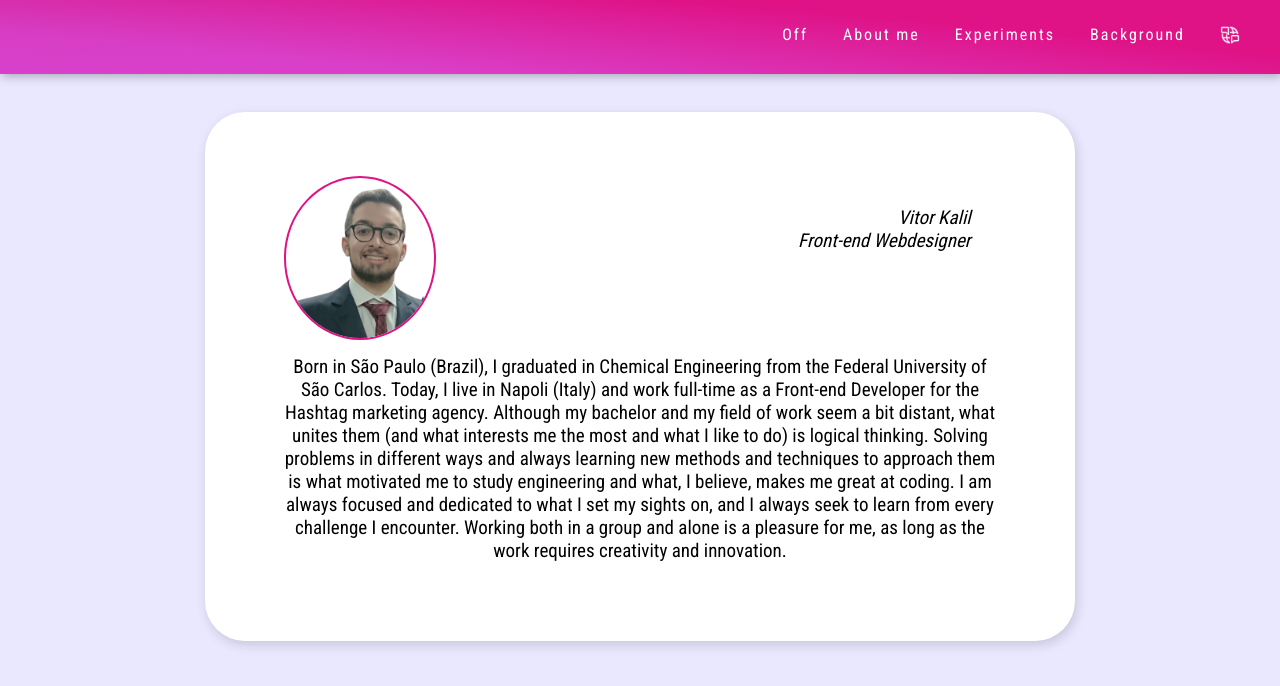
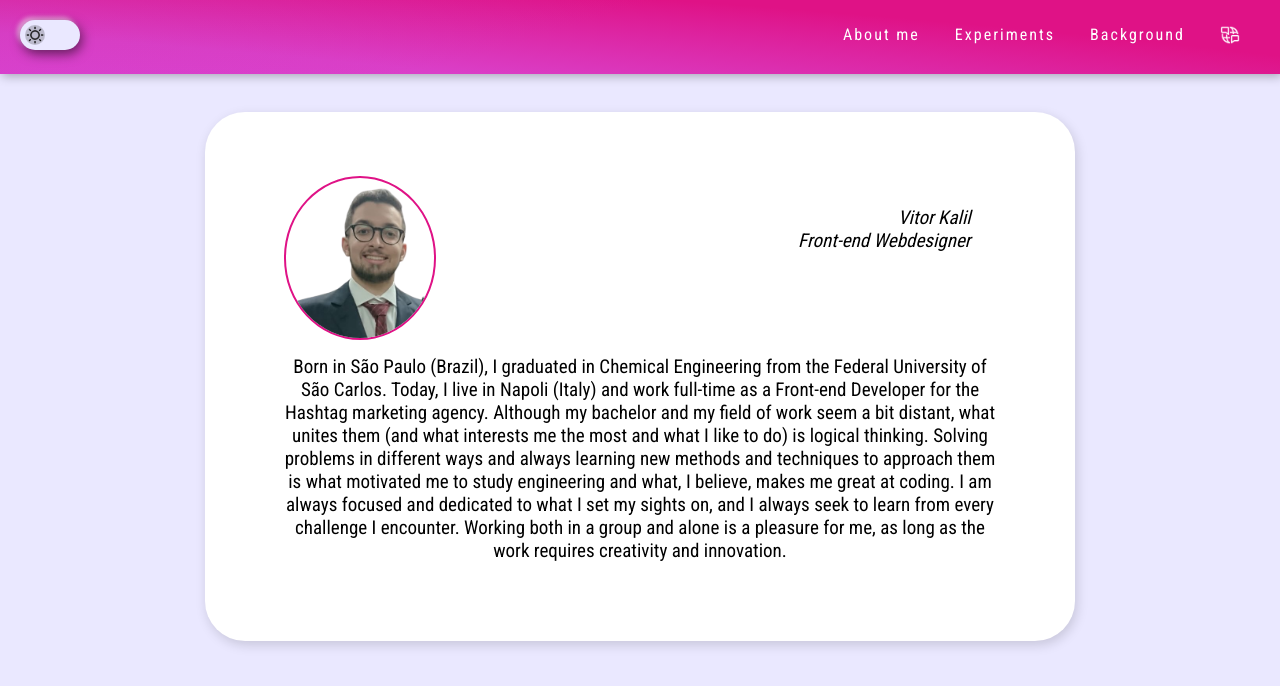
Before and after one commit to VitorKalil/curriculumApp, a React (Create React App) app: page / in a window 1280 px wide. Shown: the top 686 px of the page. Built offline with nearby package versions, Linux system fonts and the light colour scheme.

Commit message:
added the full darkmode bt

```diff
--- a/src/App.js
+++ b/src/App.js
@@ -26,8 +26,11 @@ setDarkOn(prevValue => {return !prevValue})
   return (
     <div className={darkOn?"App Dark":"App White"}>
         <nav className="navbar">
+        <div id="darkModeDiv">
+          <input onChange ={darkMode} id ="darkmode_button" type ="checkbox" checked={darkOn} />
+          <label for="darkmode_button"></label>
+        </div>
       <ul className="lista">
-        <li onClick ={darkMode} id ="darkmode_button">{darkOn?"On":"Off"}</li>
         <li onClick ={trocarPagina} id ="home">{textos[lang]["Quem Sou"]}</li>
         <li onClick ={trocarPagina} id ="habilidades">{textos[lang]["Experimentacao"]}</li>
         <li onClick ={trocarPagina} id ="Experiencias">{textos[lang]["Historico"]}</li>
--- a/src/index.css
+++ b/src/index.css
@@ -398,3 +398,60 @@ li:hover #language_menu{display:block}
   0% { opacity: 0; }
   100% { opacity: 1; }
 }
+
+
+/*dark mode button*/
+  #darkmode_button{display:none}
+	label {
+    display: flex;
+    align-items: center;
+		width: 100%;
+    height: 30px;
+    background: var(--appBgColor);
+		position: relative;
+		cursor: pointer;
+    transition:all 2s ease;
+    box-shadow: 2px 4px 12px 0px rgba(0,0,0,0.55),-3px -3px 4px 0px rgba(255,255,255,0.5);
+		border-radius: 1.6rem;
+  }
+		label::after {
+			content: "";
+      position: absolute;
+      left: 5px;
+			width: 20px;
+			height: 20px;
+      border-radius: 50%;
+      background: rgba(0,0,0,0.2);
+      background-size: 100%;
+      background-repeat: no-repeat;
+      background-position: center;
+      background-image:url("./sun.png");
+      background-size: contain;
+      transition: all 2s ease;
+      }
+    label::before {
+      content: '';
+      width: 100%;
+      height: 100%;
+      border-radius: inherit;
+      background: var(--appBgColor);
+      opacity: 0;
+      transition: all 2s ease;
+    }
+    #darkmode_button:checked + label{
+      box-shadow: 2px 2px 8px 0px rgba(255,255,255,0.35),-3px -3px 4px 0px rgba(0,0,0,0.5);
+
+    }
+    #darkmode_button:checked + label::before{ opacity:1}
+    #darkmode_button:checked + label::after{
+      left:58%;
+      background-size: contain;
+      background-size: 70%;
+      background-repeat: no-repeat;
+      background-position: center;
+      background-image:url("./moon.png");
+    }
+    #darkModeDiv{position: absolute;
+      left: 20px;
+      top: 20px;
+      width: 60px;}
```
Also changed, not shown: src/moon.png (added), src/sun.png (added).
